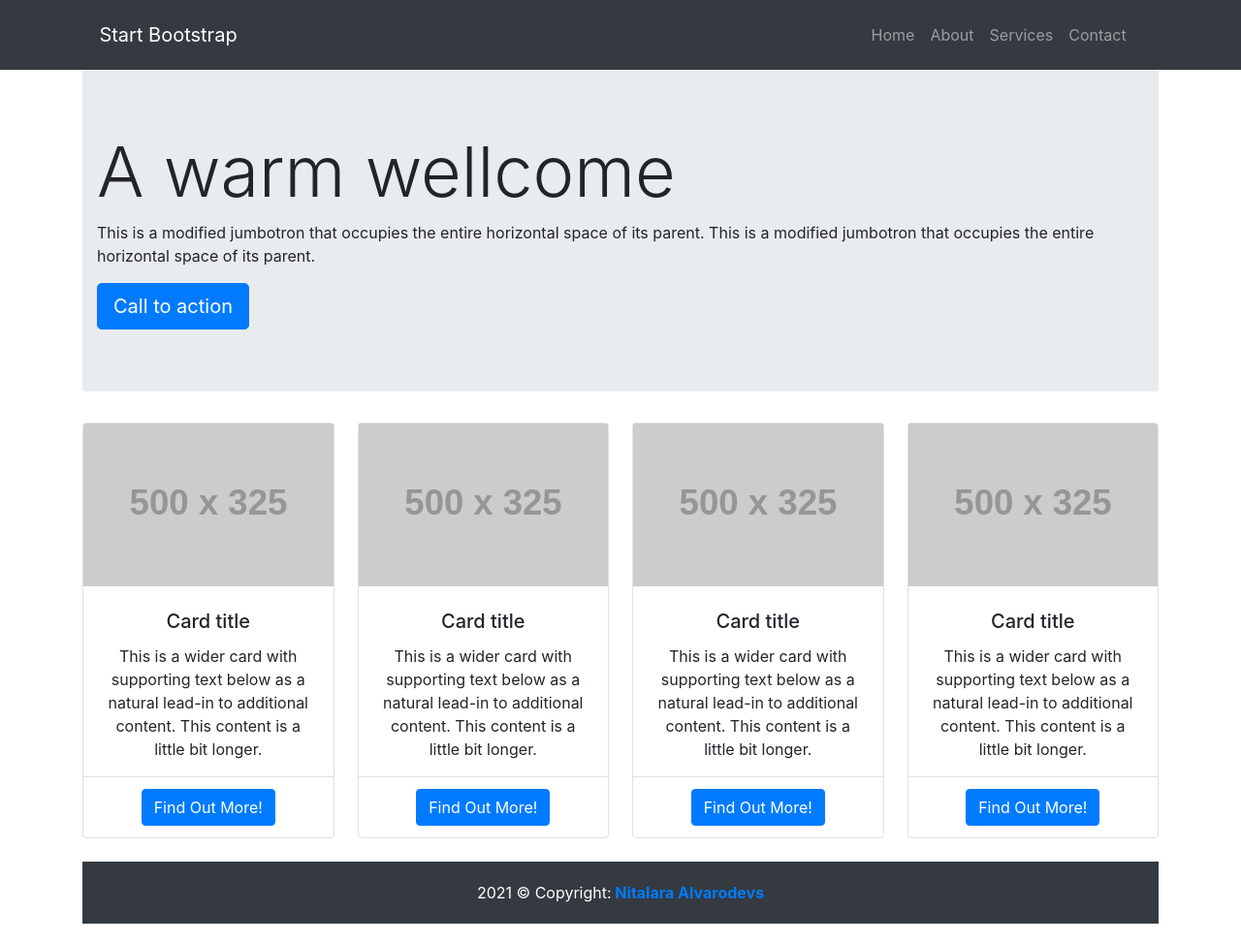
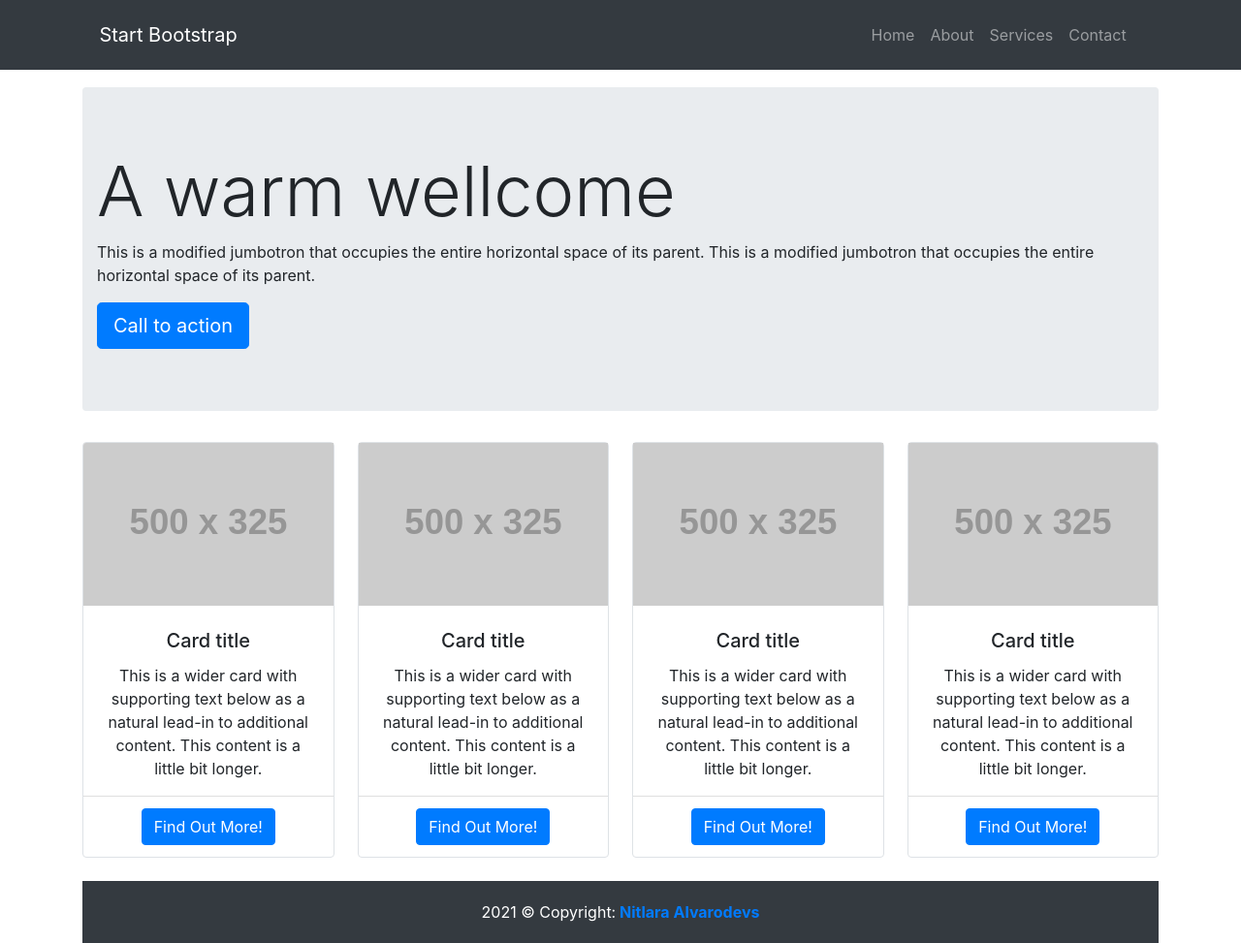
Before and after one commit to nitlara/LandingpageReact, a React app: page / in a window 1280 px wide. Shown: the whole page at 97% size. Built offline with nearby package versions, Linux system fonts and the light colour scheme; placeholder pictures from the web are drawn by us.

Commit message:
footer name

```diff
--- a/src/js/component/footer.js
+++ b/src/js/component/footer.js
@@ -10,7 +10,7 @@ export function Footer() {
 					<a
 						id="footer-link-react-copyright"
 						href="https://github.com/nitlara">
-						<strong> Nitalara </strong>
+						<strong> Nitlara </strong>
 					</a>
 					<a
 						id="footer-link-react-copyright"
--- a/src/styles/index.scss
+++ b/src/styles/index.scss
@@ -11,7 +11,7 @@ Nav.Link{
     padding: 0 8vw !important;
 }
 .aboutjumbotron{
-    margin-top:70px;
+    margin-top:90px;
 }
 
 /*
```
